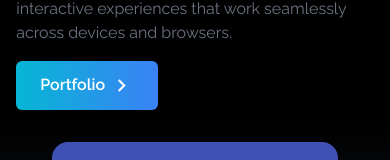
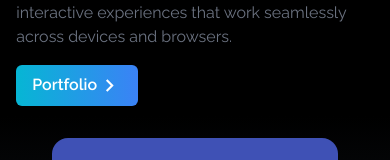
Before and after one commit to JubairHossain-280/Portfolio, a React (Create React App) app: page / in a window 390 px wide. Shown: the part 306-466 px from the top of the page. Built offline with nearby package versions, Linux system fonts and the light colour scheme.

Commit message:
loading...

```diff
--- a/src/components/Home.jsx
+++ b/src/components/Home.jsx
@@ -15,10 +15,10 @@ const Home = () => {
             <p className='text-gray-500 py-4 max-w-md'>with a focus on building user-friendly, responsive interfaces using HTML, CSS, and JavaScript. I enjoy creating visually engaging, interactive experiences that work seamlessly across devices and browsers.
             </p>
             <div className='flex justify-start'>
-                <Link to='portfolio' smooth duration={500} className='group text-white font-semibold cursor-pointer w-fit px-6 py-3 flex justify-center  rounded-md bg-gradient-to-r from-cyan-500 to-blue-500 md:my-2'>
+                <Link to='portfolio' smooth duration={500} className='group text-white font-semibold cursor-pointer w-fit px-4 py-2 flex justify-center  rounded-md bg-gradient-to-r from-cyan-500 to-blue-500 md:my-2 md:px-6 md:py-3'>
                     Portfolio
                     <span className='group-hover:rotate-90 duration-300'>
-                        <MdOutlineKeyboardArrowRight size={25} className='ml-1'/>
+                        <MdOutlineKeyboardArrowRight size={25} className='md:ml-1'/>
                         </span>
                 </Link>
             </div>
```
